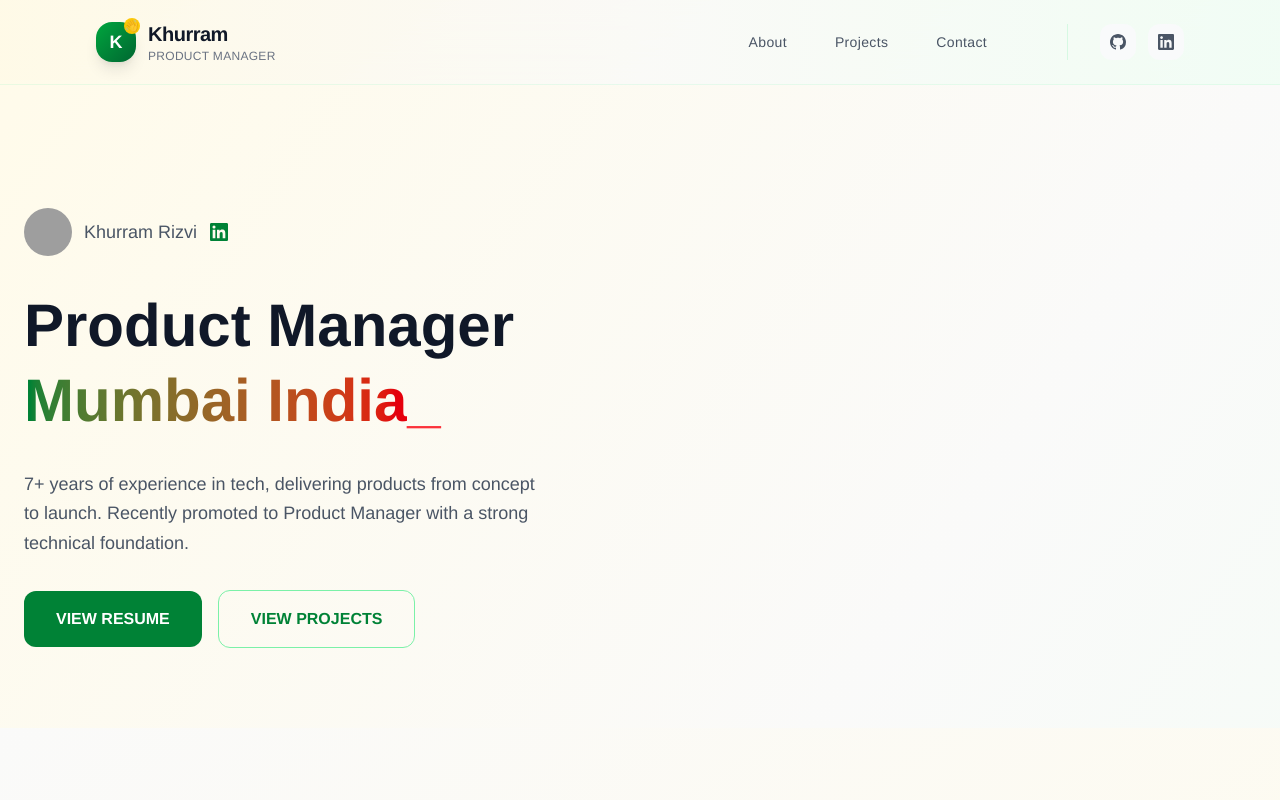
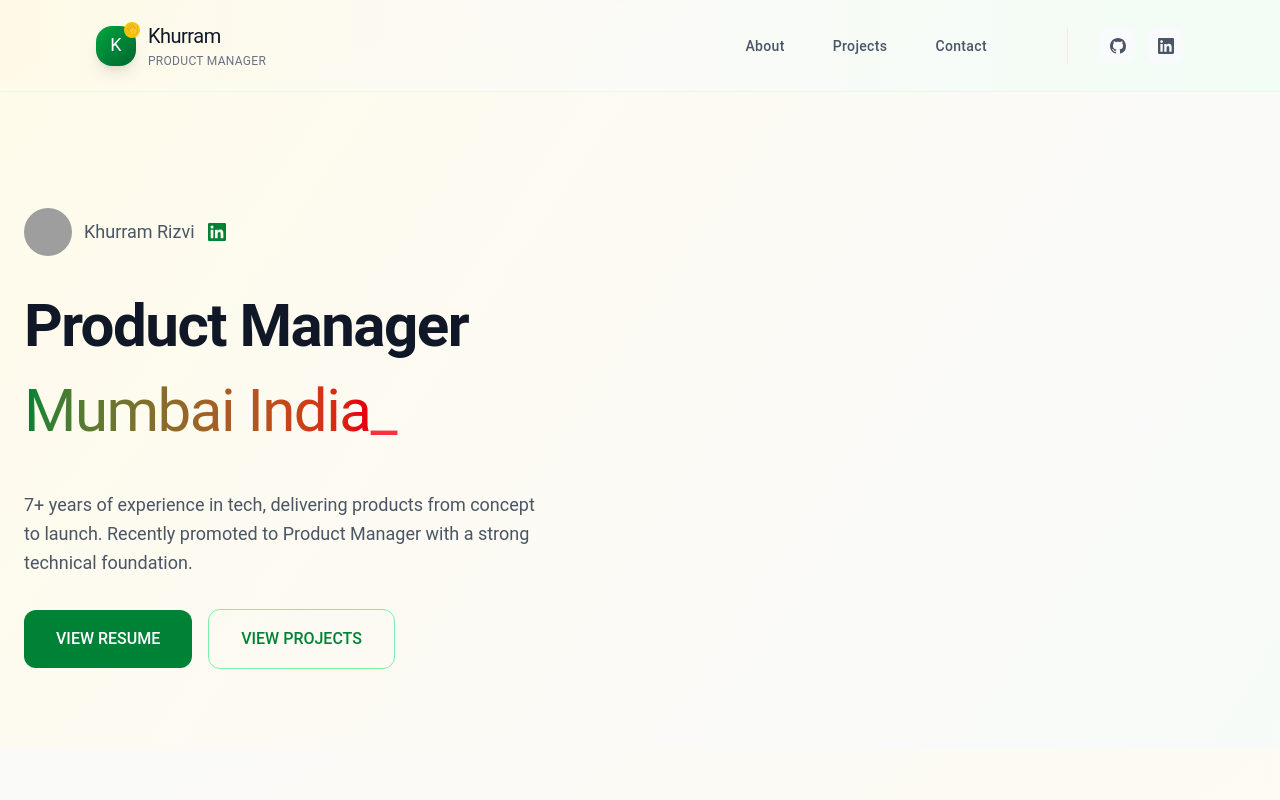
Before and after one commit to khurramrizvi/next-portfolio, a Next.js app: page / in a window 1280 px wide. Shown: the top 800 px of the page. Built offline with nearby package versions, Linux system fonts and the light colour scheme; grey boxes are pictures that could not be loaded.

Commit message:
style(fonts): replace xiaomi font with outfit font family
Update font stack to use Outfit font with proper fallbacks for better typography

```diff
--- /dev/null
+++ b/public/fonts/outfit.css
@@ -0,0 +1,48 @@
+/* Outfit Font Stack */
+/* Using Outfit font with appropriate fallbacks */
+
+:root {
+  --outfit-font-stack:
+    'Outfit',
+    'Source Sans Pro',
+    'Roboto',
+    'Helvetica Neue',
+    'Arial',
+    sans-serif;
+}
+
+/* Import Outfit font from Google Fonts */
+@import url('https://fonts.googleapis.com/css2?family=Outfit:wght@100;200;300;400;500;600;700;800;900&display=swap');
+
+/* Fallback font definitions for better cross-platform support */
+body,
+* {
+  font-family: var(--outfit-font-stack);
+}
+
+/* Ensure consistent font rendering */
+* {
+  -webkit-font-smoothing: antialiased;
+  -moz-osx-font-smoothing: grayscale;
+  text-rendering: optimizeLegibility;
+  font-feature-settings: 'kern' 1, 'liga' 1;
+}
+
+/* Typography improvements for Outfit */
+h1, h2, h3, h4, h5, h6 {
+  font-family: var(--outfit-font-stack);
+  font-weight: 700;
+  letter-spacing: -0.025em;
+}
+
+p, span, div {
+  font-family: var(--outfit-font-stack);
+  font-weight: 400;
+  line-height: 1.6;
+}
+
+/* Button and interactive elements */
+button, .btn, a {
+  font-family: var(--outfit-font-stack);
+  font-weight: 500;
+}
--- a/src/app/globals.css
+++ b/src/app/globals.css
@@ -8,8 +8,8 @@
 @theme inline {
   --color-background: var(--background);
   --color-foreground: var(--foreground);
-  --font-sans: var(--xiaomi-font-stack);
-  --font-mono: var(--xiaomi-font-stack);
+  --font-sans: var(--outfit-font-stack);
+  --font-mono: var(--outfit-font-stack);
 }
 
 @media (prefers-color-scheme: dark) {
@@ -27,5 +27,5 @@ html {
 body {
   background: transparent;
   color: var(--foreground);
-  font-family: var(--xiaomi-font-stack);
+  font-family: var(--outfit-font-stack);
 }
--- a/src/app/layout.tsx
+++ b/src/app/layout.tsx
@@ -15,7 +15,7 @@ export default function RootLayout({
   return (
     <html lang="en">
       <head>
-        <link rel="stylesheet" href="/fonts/xiaomi-lan-ting.css" />
+        <link rel="stylesheet" href="/fonts/outfit.css" />
       </head>
       <body
         className="antialiased bg-gradient-to-br from-amber-50 via-stone-50 to-green-50 min-h-screen"
```
